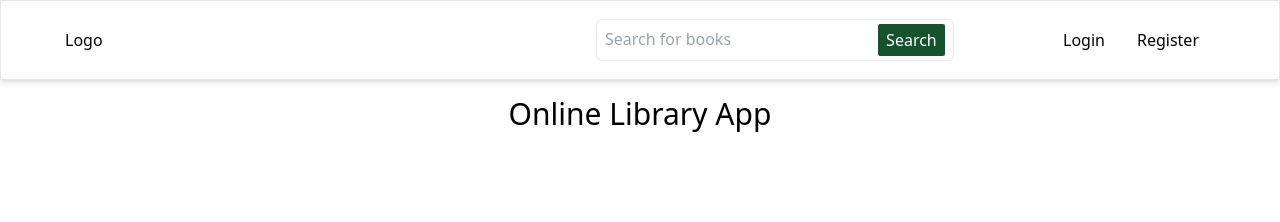
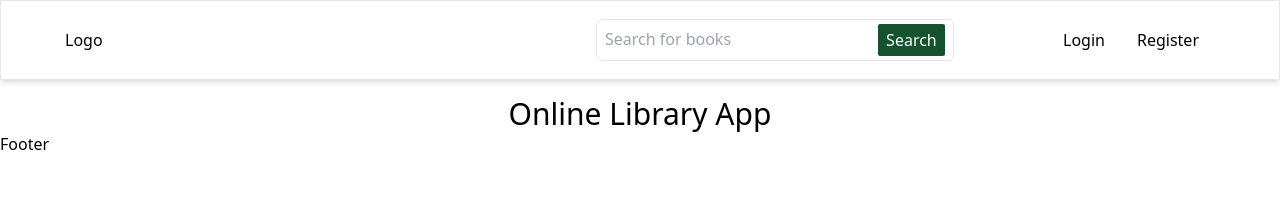
Before and after one commit to Evaristekanova/bookStore-fn, a React (Vite) app: page / in a window 1280 px wide. Shown: the top 222 px of the page. Built offline with nearby package versions, Linux system fonts and the light colour scheme.

Commit message:
add Footer component placeholder

```diff
--- a/src/App.tsx
+++ b/src/App.tsx
@@ -1,4 +1,5 @@
 import Navbar from "./components/Navbar";
+import Footer from "./components/Footer";
 
 const App = () => {
   return (
@@ -7,6 +8,7 @@ const App = () => {
       <div className="text-3xl text-center font-light pt-4">
         Online Library App
       </div>
+      <Footer />
     </>
   );
 };
--- /dev/null
+++ b/src/components/Footer.tsx
@@ -0,0 +1,7 @@
+const Footer = () => {
+  return (
+    <div>Footer</div>
+  )
+}
+
+export default Footer
```
